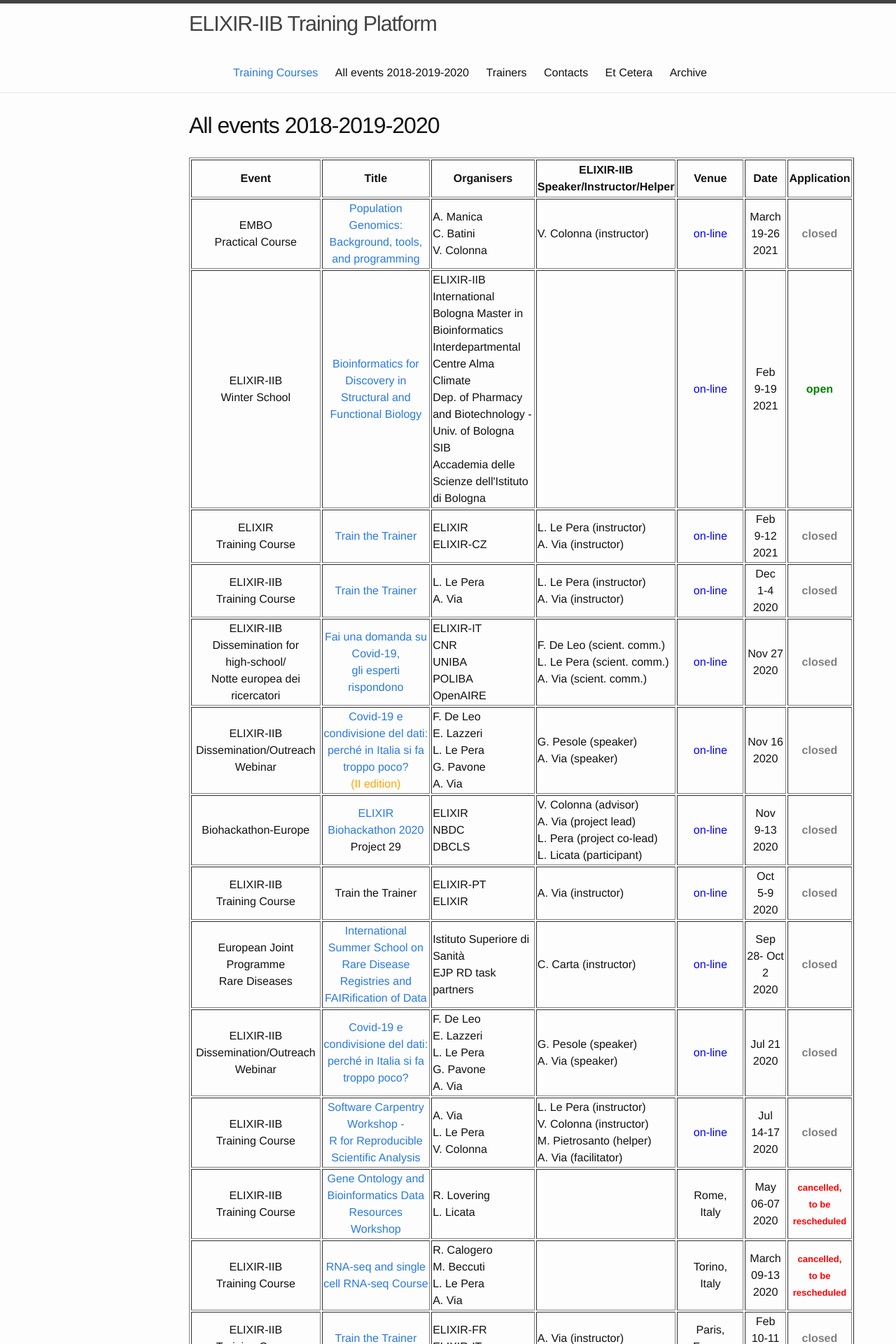
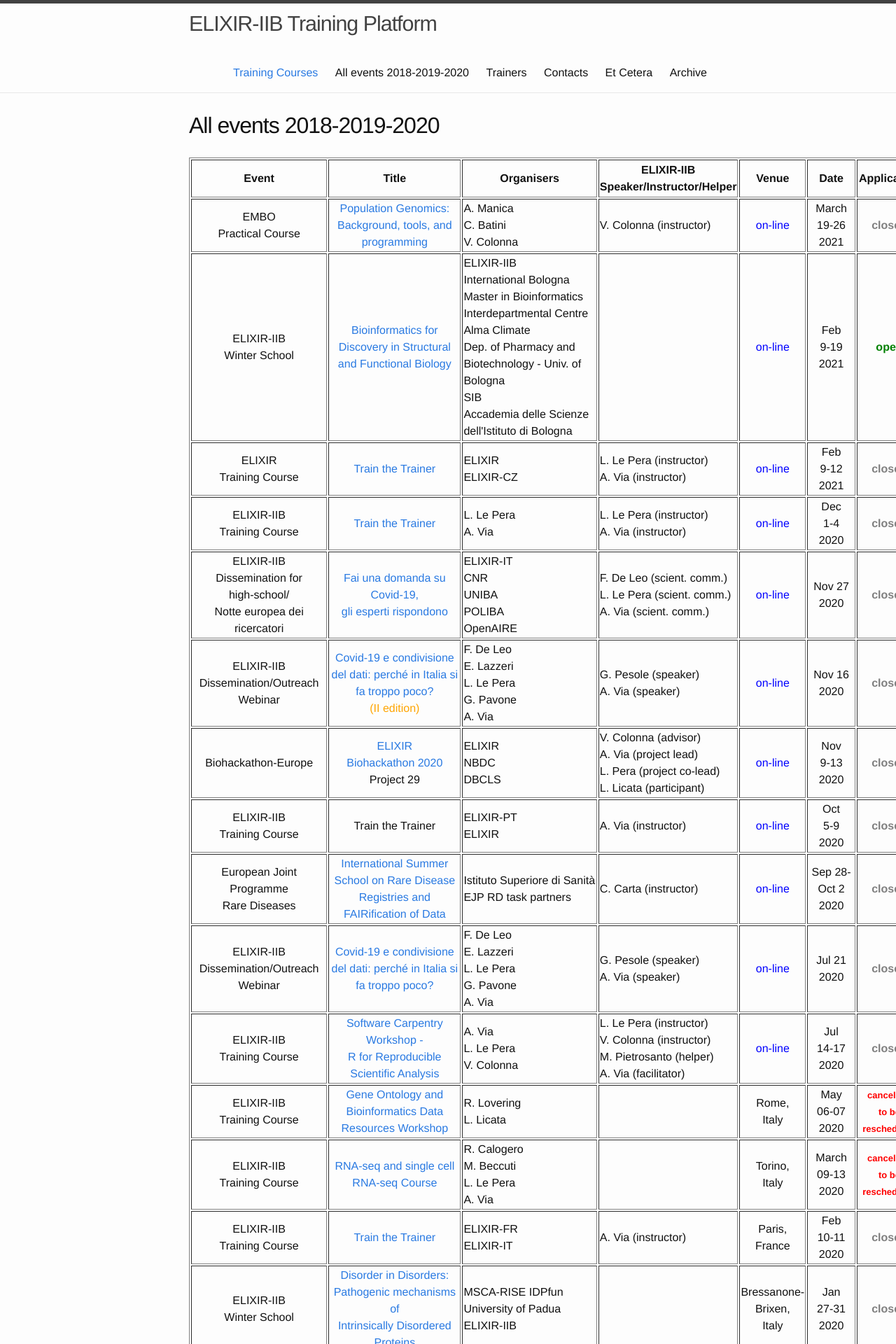
Before and after one commit to ELIXIR-IIB-training/website, a Jekyll site: the page built from _pages/01-all_events_18_19_20.md, in a window 1280 px wide. Shown: the top 1920 px of the page at 70% size. Built offline with Jekyll 4.4.1, drawn with Linux system fonts in a browser that asks for light colours.

Commit message:
Formatting table

```diff
--- a/_pages/01-all_events_18_19_20.md
+++ b/_pages/01-all_events_18_19_20.md
@@ -4,11 +4,11 @@ title: All events 2018-2019-2020
 permalink: /all_events_2018_2019_2020/
 ---
 
-<table border="1" width="950">
+<table border="1" width="1050">
 <tr>
 	<td height="50" width="200" align="center"><b>Event</b></td>
    <td height="50" width="220" align="center"><b>Title</b></td>
-   <td height="50" width="180" align="center"><b>Organisers</b></td>
+   <td height="50" width="220" align="center"><b>Organisers</b></td>
    <td height="50" width="150" align="center"><b>ELIXIR-IIB Speaker/Instructor/Helper</b></td>
    <td height="50" width="75" align="center"><b>Venue</b></td>
    <td height="50" width="75" align="center"><b>Date</b></td>
```
